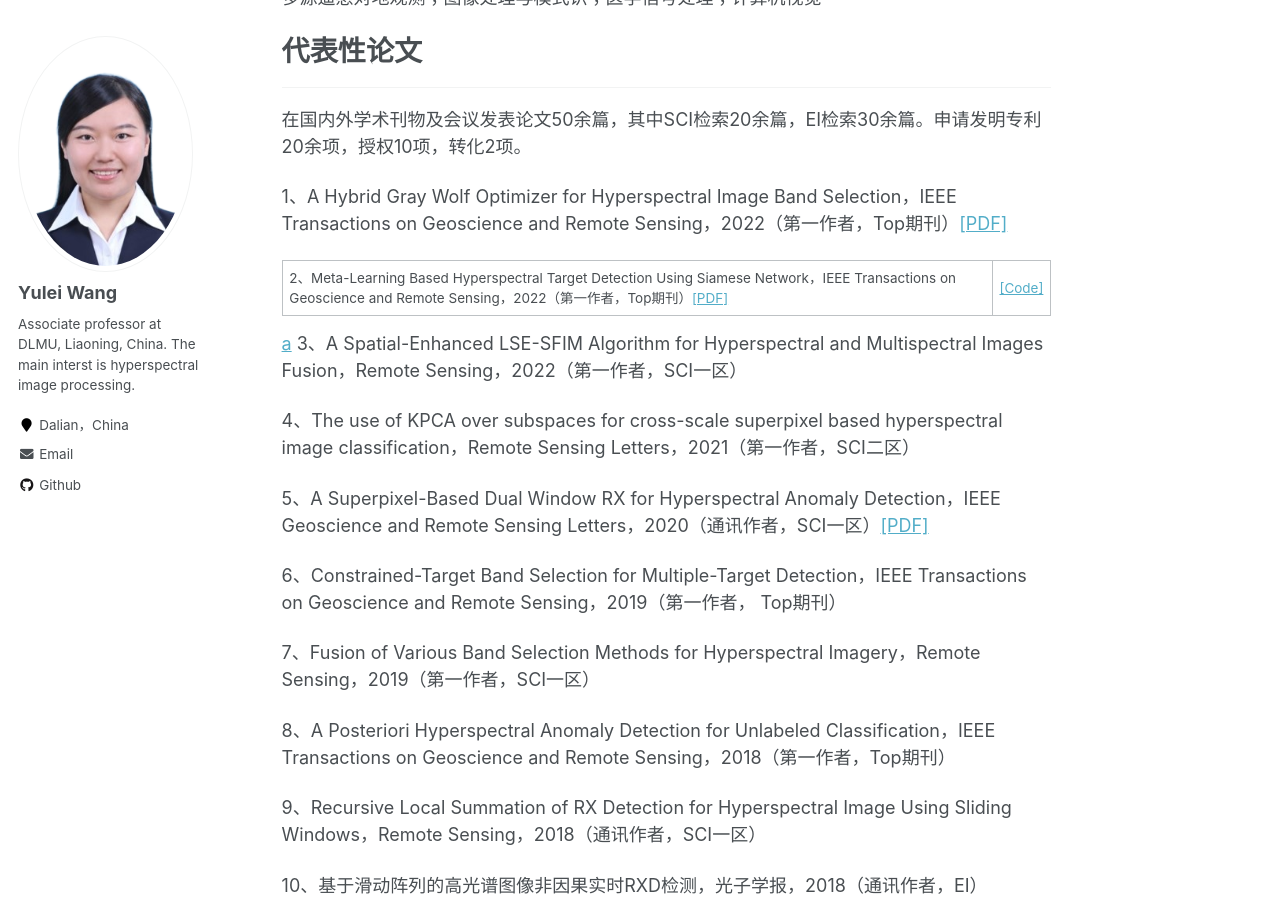
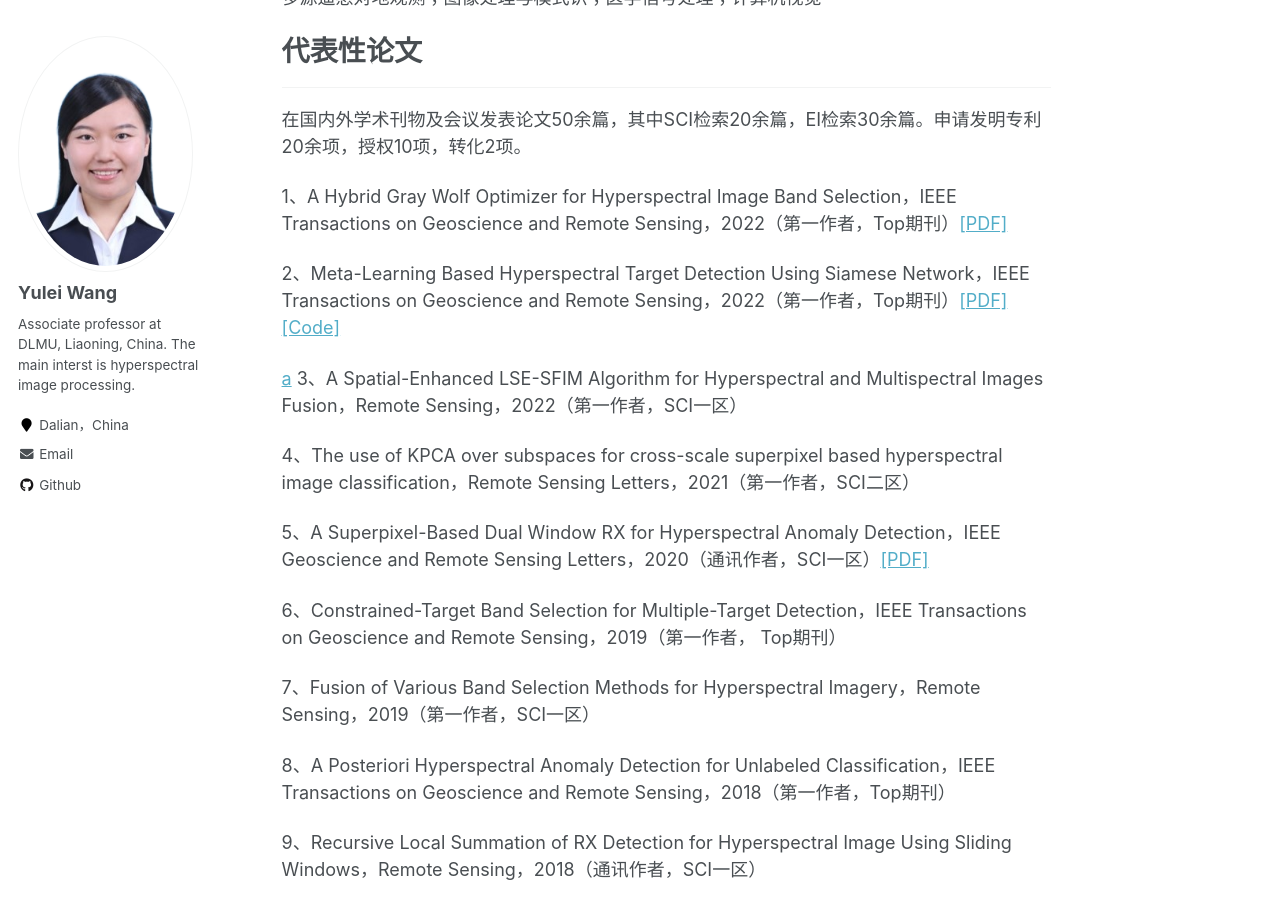
Before and after one commit to YuleiWang1/YuleiWang1.github.io, a Jekyll site: the page built from _pages/about.md, in a window 1280 px wide and 900 px high, scrolled down 658 px. Built offline with Jekyll 4.4.1, drawn with Linux system fonts in a browser that asks for light colours.

```diff
--- a/_pages/about.md
+++ b/_pages/about.md
@@ -26,7 +26,7 @@ redirect_from:
 
 1、A Hybrid Gray Wolf Optimizer for Hyperspectral Image Band Selection，IEEE Transactions on Geoscience and Remote Sensing，2022（第一作者，Top期刊）[[PDF]](../files/A_Hybrid_Gray_Wolf_Optimizer_for_Hyperspectral_Image_Band_Selection.pdf)
 
-2、Meta-Learning Based Hyperspectral Target Detection Using Siamese Network，IEEE Transactions on Geoscience and Remote Sensing，2022（第一作者，Top期刊）[[PDF]](../files/Meta-Learning_Based_Hyperspectral_Target_Detection_Using_Siamese_Network.pdf)|[[Code]](https://github.com/YuleiWang1/MLSN)
+2、Meta-Learning Based Hyperspectral Target Detection Using Siamese Network，IEEE Transactions on Geoscience and Remote Sensing，2022（第一作者，Top期刊）[[PDF]](../files/Meta-Learning_Based_Hyperspectral_Target_Detection_Using_Siamese_Network.pdf)  [[Code]](https://github.com/YuleiWang1/MLSN)
 
 
 [a](../files/A Spatial-Enhanced LSE-SFIM Algorithm for Hyperspectral and Multispectral Images Fusion.pdf)
```
